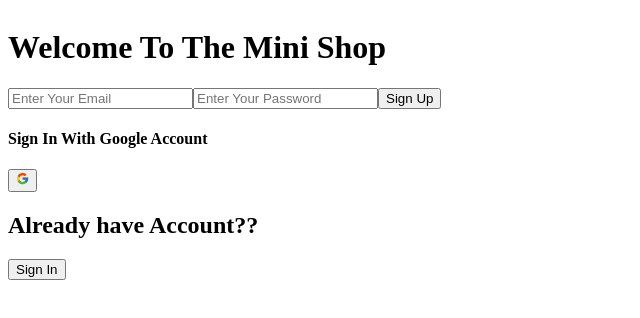
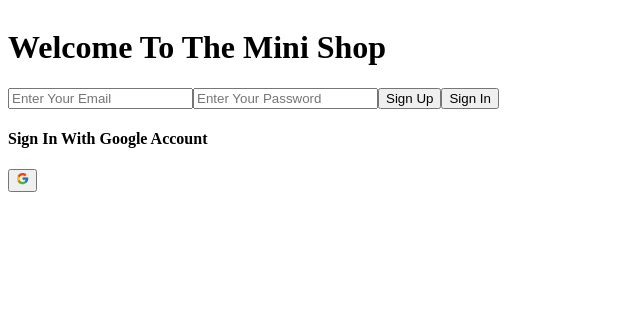
Before and after one commit to EhsanTheCoder98/Mini-Shop, a React (Create React App) app: page /login in a window 1280 px wide. Shown: the top 318 px of the page, without its empty margins (0-640 px from the left). Built offline with nearby package versions, Linux system fonts and the light colour scheme.

Commit message:
some change

```diff
--- a/src/components/Login.jsx
+++ b/src/components/Login.jsx
@@ -75,13 +75,12 @@ const Login = () => {
           onChange={inputHandler}
         />
         <button onClick={signupHandler}>Sign Up</button>
+        <button onClick={signinHandler}>Sign In</button>
       </form>
       <h4> Sign In With Google Account </h4>
       <button onClick={googleHandler}>
         <FcGoogle />
       </button>
-      <h2>Already have Account??</h2>
-      <button onClick={signinHandler}>Sign In</button>
     </>
   );
 };
```
